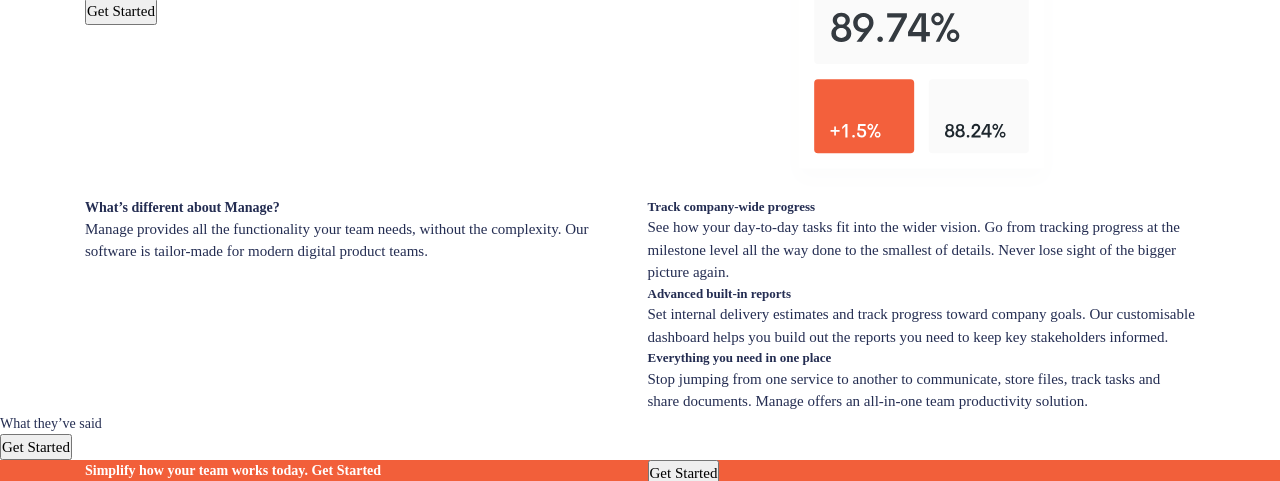
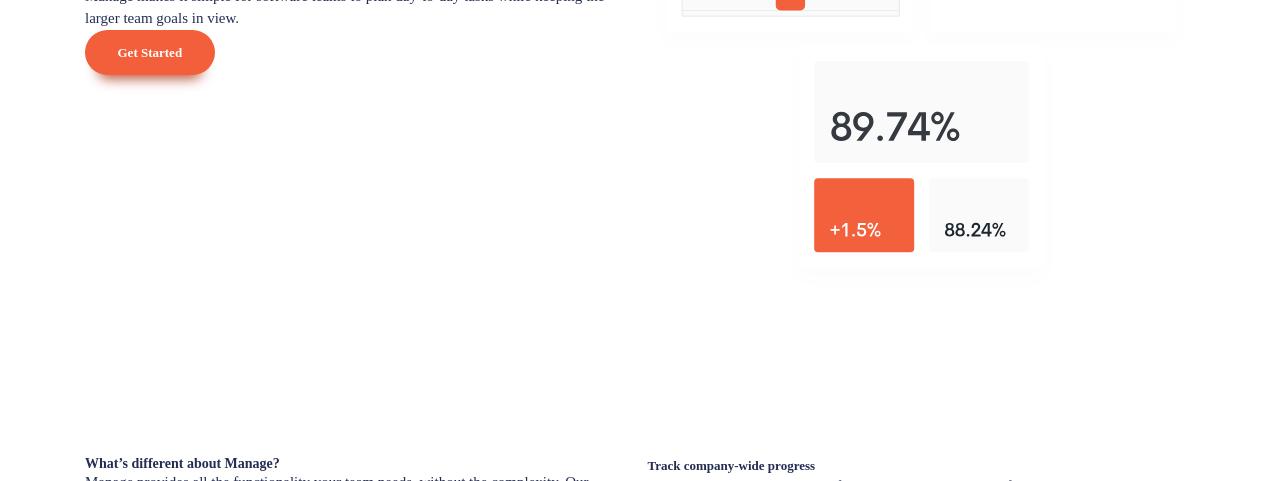
Before and after one commit to tanmay986/fem-manage-landing-page, a website built with Vite: page index.html in a window 1280 px wide. Shown: the part 462-943 px from the top of the page. Built offline with nearby package versions, Linux system fonts and the light colour scheme.

Commit message:
added styles

```diff
--- a/index.html
+++ b/index.html
@@ -29,7 +29,7 @@
   </header>
 
   <main>
-    <section>
+    <section class="padding-block-900">
       <div class="container">
         <div class="even-columns">
           <div>
@@ -50,7 +50,7 @@
       </div>
     </section>
 
-    <section>
+    <section class="padding-block-900">
       <div class="container">
         <div class="even-columns">
           <div>
@@ -98,15 +98,15 @@
       </div>
     </section>
 
-    <section class="carousel">
-      <h2 class="fs-secondary-heading">What they’ve said</h2>
+    <section class="carousel | padding-block-700">
+      <h2 class="fs-secondary-heading fw-bold">What they’ve said</h2>
 
       <!-- Carousel Here -->
 
       <button class="button">Get Started</button>
     </section>
 
-    <section class="cta | bg-accent-400 text-neutral-100">
+    <section class="cta | bg-accent-400 text-neutral-100 padding-block-700">
       <div class="container">
         <div class="even-columns">
           <div>
@@ -122,7 +122,7 @@
     </section>
   </main>
 
-  <footer class="bg-neutral-900 text-neutral-100">
+  <footer class="bg-neutral-900 text-neutral-100 padding-block-700" >
     <div class="container">
       <div class="even-columns">
         <div>
@@ -165,7 +165,7 @@
         <div>
           <form>
             <input type="email">
-            <button>Go</button>
+            <button class="button">Go</button>
             <p>Copyright. 2020. All Rights Reserved</p>
           </form>
 
--- a/src/style.css
+++ b/src/style.css
@@ -9,3 +9,35 @@
     font-family: var(--fd-body);
     color: var(--clr-primary-400);
 }
+
+/* button */
+
+.button {
+    cursor: pointer;
+    text-decoration: none;
+    border: 0;
+    border-radius: 100vmax;
+    padding: 1.25em 2.5em;
+    font-weight: var(--fw-bold);
+    font-size: var(--fs-button);
+    line-height: 1;
+    color: var(--clr-neutral-100);
+    background-color: var(--clr-accent-400);
+    box-shadow: 0 1.25em 1em -1em var(--clr-accent-500);
+}
+
+.button[data-type="inverted"] {
+    background-color: var(--clr-accent-100);
+    color: var(--clr-accent-400);
+}
+
+.button:hover,
+.button:focus-visible {
+    background-color: var(--clr-accent-300);
+}
+
+.button[data-type="inverted"]:hover,
+.button[data-type="inverted"]:focus-visible {
+    background-color: var(--clr-neutral-100);
+    color: var(--clr-accent-300);
+}
--- a/src/utility.css
+++ b/src/utility.css
@@ -1,7 +1,9 @@
 @import url('https://fonts.googleapis.com/css2?family=Be+Vietnam+Pro:wght@400;500;700&display=swap');
 
 :root{
+  --clr-accent-500:  hsl(12, 60%, 45%);
   --clr-accent-400:  hsl(12, 88%, 59%);
+  --clr-accent-300:  hsl(12, 88%, 75%);
   --clr-accent-100: hsl(13, 100%, 96%);
 
   --clr-primary-400: hsl(228, 39%, 23%);
@@ -175,10 +177,12 @@
 
 .fs-primary-heading {
   font-size: var(--fs-primary-heading);
+  line-height: 1.1;
 }
 
 .fs-secondary-heading {
   font-size: var(--fs-400);
+  line-height: 1.1;
 }
 
 .fs-300 {font-size: var(--fs-300);}
@@ -188,6 +192,10 @@
 
 .padding-block-900 {
   padding-block: var(--size-900);
+}
+
+.padding-block-700 {
+  padding-block: var(--size-700);
 }
 
 .container {
```
